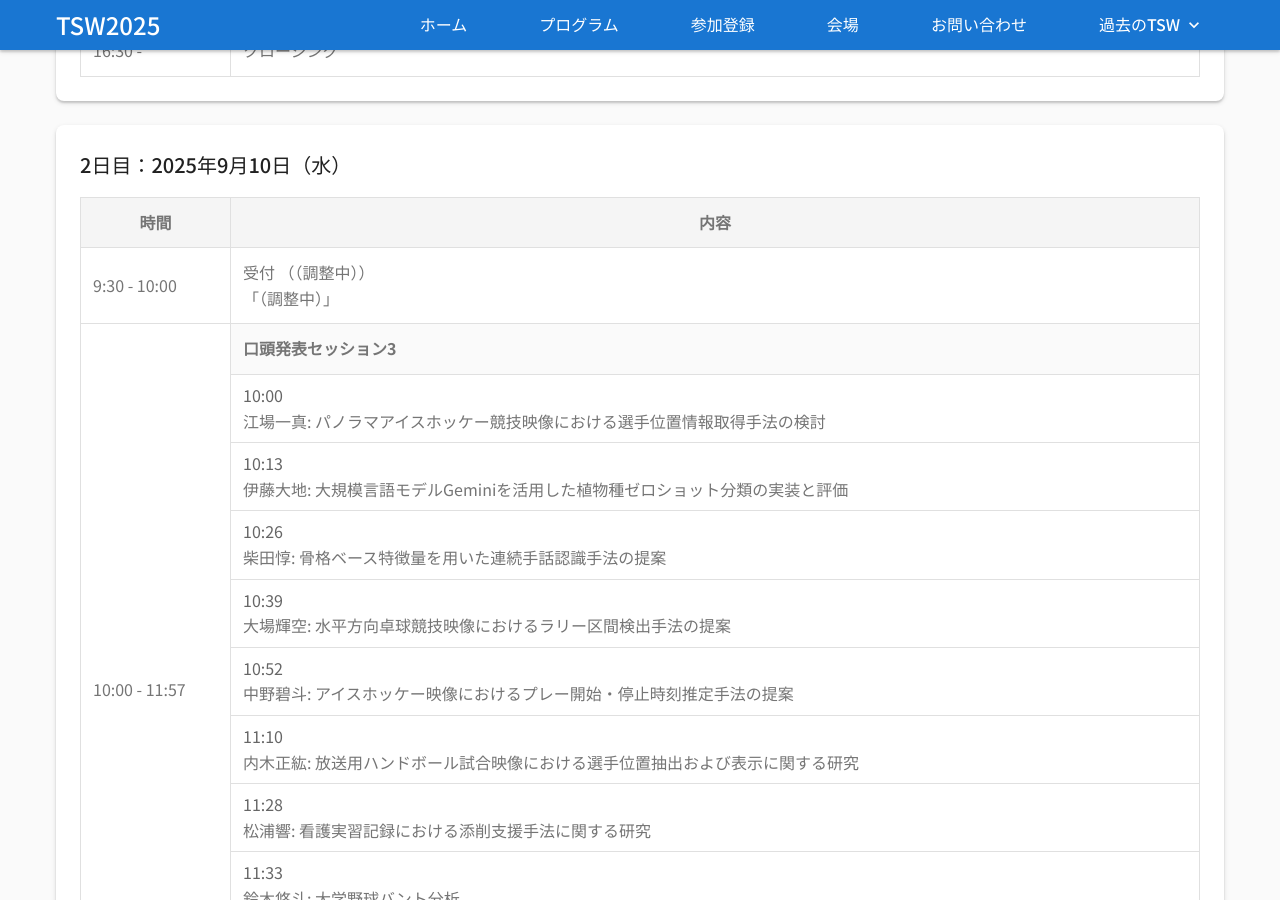
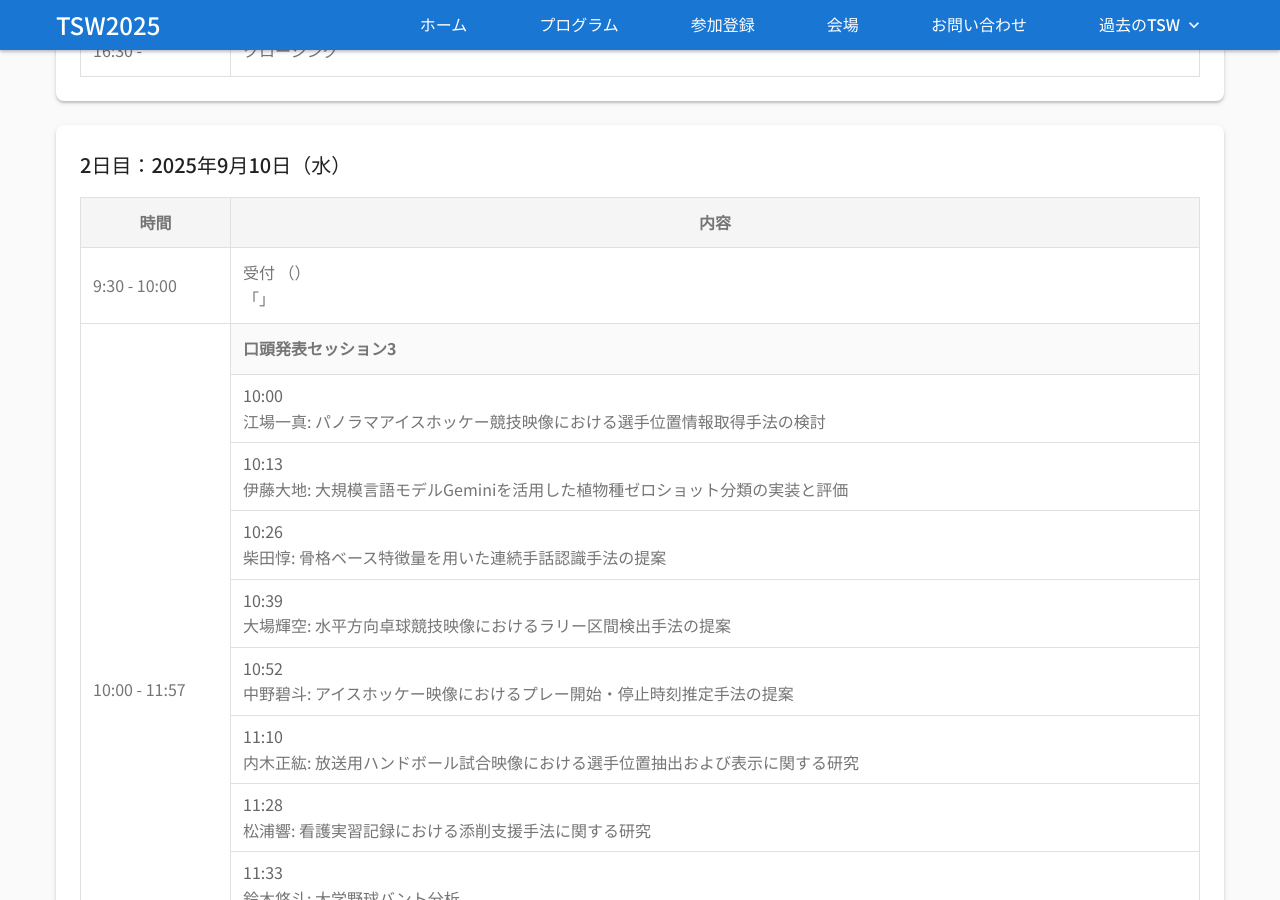
Before and after one commit to ogurilab/tsw2025, a Jekyll site: the page built from program.md, in a window 1280 px wide and 900 px high, scrolled down 2847 px. Built offline with Jekyll 4.4.1, drawn with Linux system fonts in a browser that asks for light colours.

Commit message:
Update schedule.yml

```diff
--- a/_data/schedule.yml
+++ b/_data/schedule.yml
@@ -128,8 +128,8 @@ day2:
     - time: "9:30 - 10:00"
       title: "受付"
       type: "keynote"
-      speaker: "（調整中）"
-      presentation_title: "（調整中）"
+      speaker: ""
+      presentation_title: ""
     - time: "10:00 - 11:57"
       title: "口頭発表セッション3"
       type: "oral"
```
